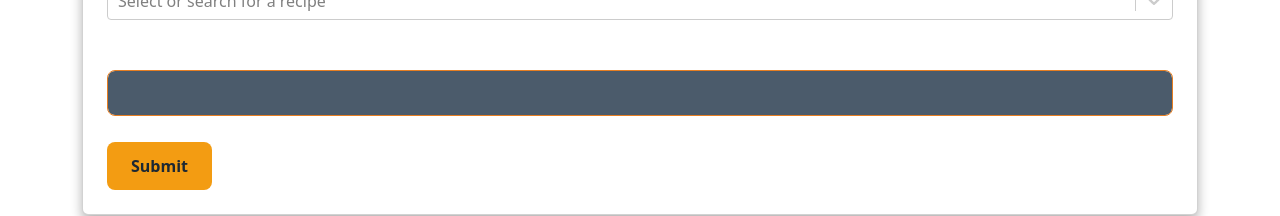
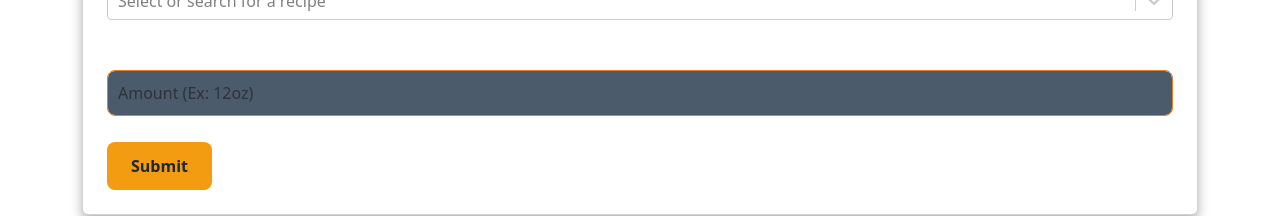
Before and after one commit to Fra3zz/eRecipe, a React (Vite) app in the folder client/: page /add/recipe/ingredient in a window 1280 px wide. Shown: the part 285-501 px from the top of the page. Built offline with nearby package versions, Linux system fonts and the light colour scheme; no server answers.

Commit message:
Add: Placeholder info.

```diff
--- a/client/src/components/recipe/AddIngredientToRecipe.jsx
+++ b/client/src/components/recipe/AddIngredientToRecipe.jsx
@@ -91,6 +91,7 @@ const AddIngredientToRecipe = () => {
                         value={ingredientObject.amount}
                         onChange={(e) => setIngredientObject({ ...ingredientObject, amount: e.target.value })}
                         required
+                        placeholder="Amount (Ex: 12oz)"
                     />
                 </div>
                 <button type="submit" className="btn btn-custom">Submit</button>
--- a/client/src/components/recipe/getAddRecipe.jsx
+++ b/client/src/components/recipe/getAddRecipe.jsx
@@ -89,6 +89,7 @@ export const AddRecipe = () => {
                         value={newRecipe.name}
                         onChange={handleInputChange}
                         required
+                        placeholder="Name"
                     />
                 </div>
                 <div className="mb-3">
@@ -100,6 +101,7 @@ export const AddRecipe = () => {
                         value={newRecipe.description}
                         onChange={handleInputChange}
                         required
+                        placeholder="Description"
                     />
                 </div>
                 <div className="mb-3">
@@ -111,6 +113,7 @@ export const AddRecipe = () => {
                         value={newRecipe.portion_size}
                         onChange={handleInputChange}
                         required
+                        placeholder="Portion Size (Ex: 3 people)"
                     />
                 </div>
                 <button type="submit" className="btn btn-custom">Submit</button>
```
